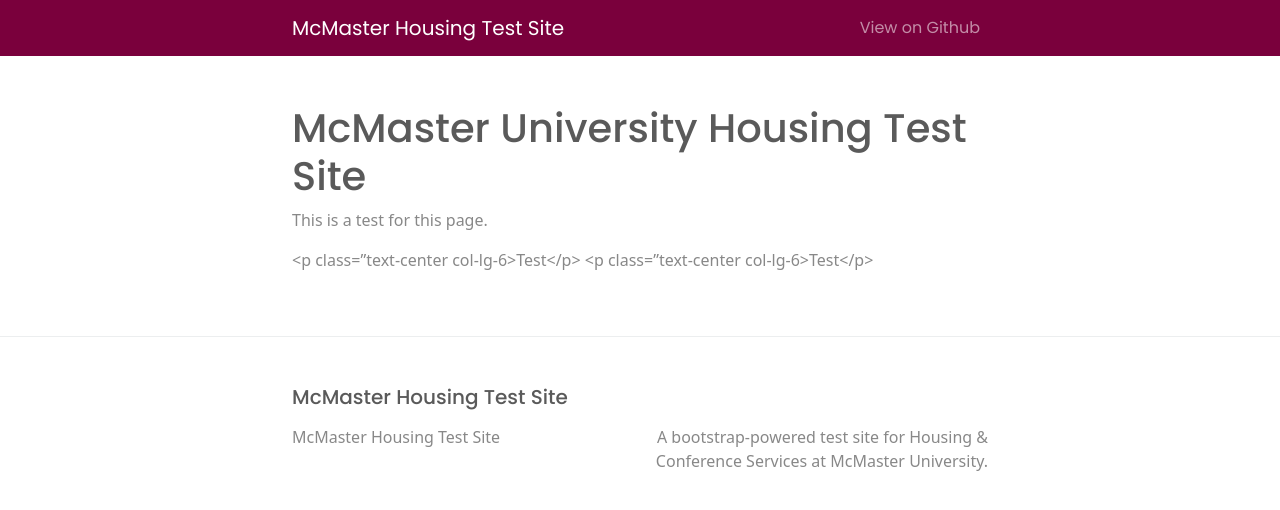
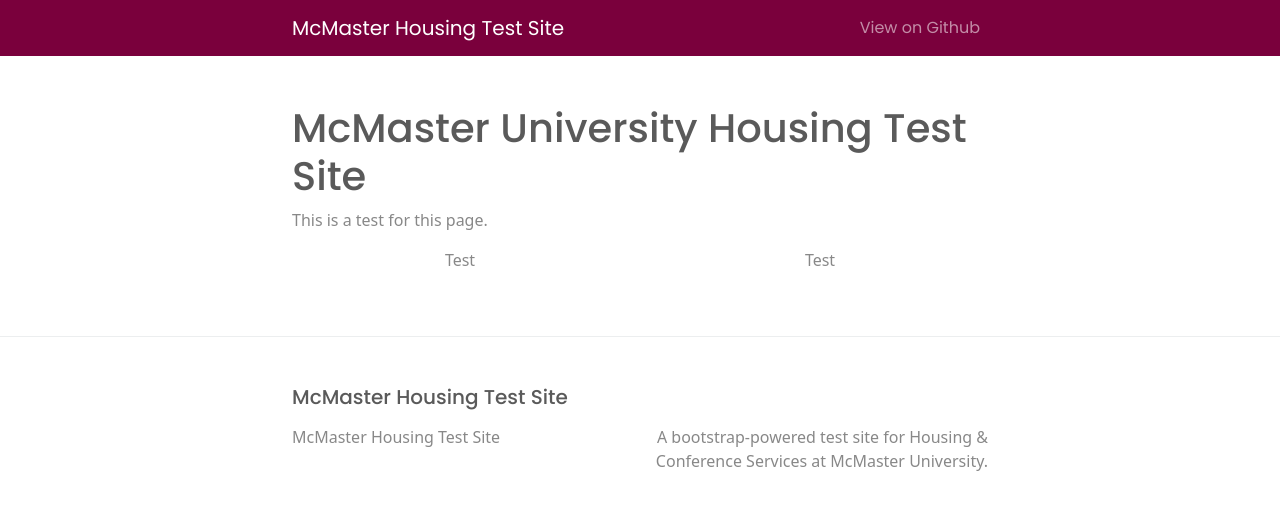
Before and after one commit to mcmasterhcs/test-repo, a Jekyll site: the page built from index.md, in a window 1280 px wide. Shown: the top 510 px of the page. Built offline with Jekyll 4.4.1, drawn with Linux system fonts in a browser that asks for light colours.

Commit message:
Bootstrap test

```diff
--- a/index.md
+++ b/index.md
@@ -5,5 +5,7 @@ title: McMaster University Housing Test Site
 
 This is a test for this page.
 
-<p class="text-center col-lg-6>Test</p>
-<p class="text-center col-lg-6>Test</p>
+<div class="row">
+<p class="text-center col-lg-6">Test</p>
+<p class="text-center col-lg-6">Test</p>
+</div>
```
